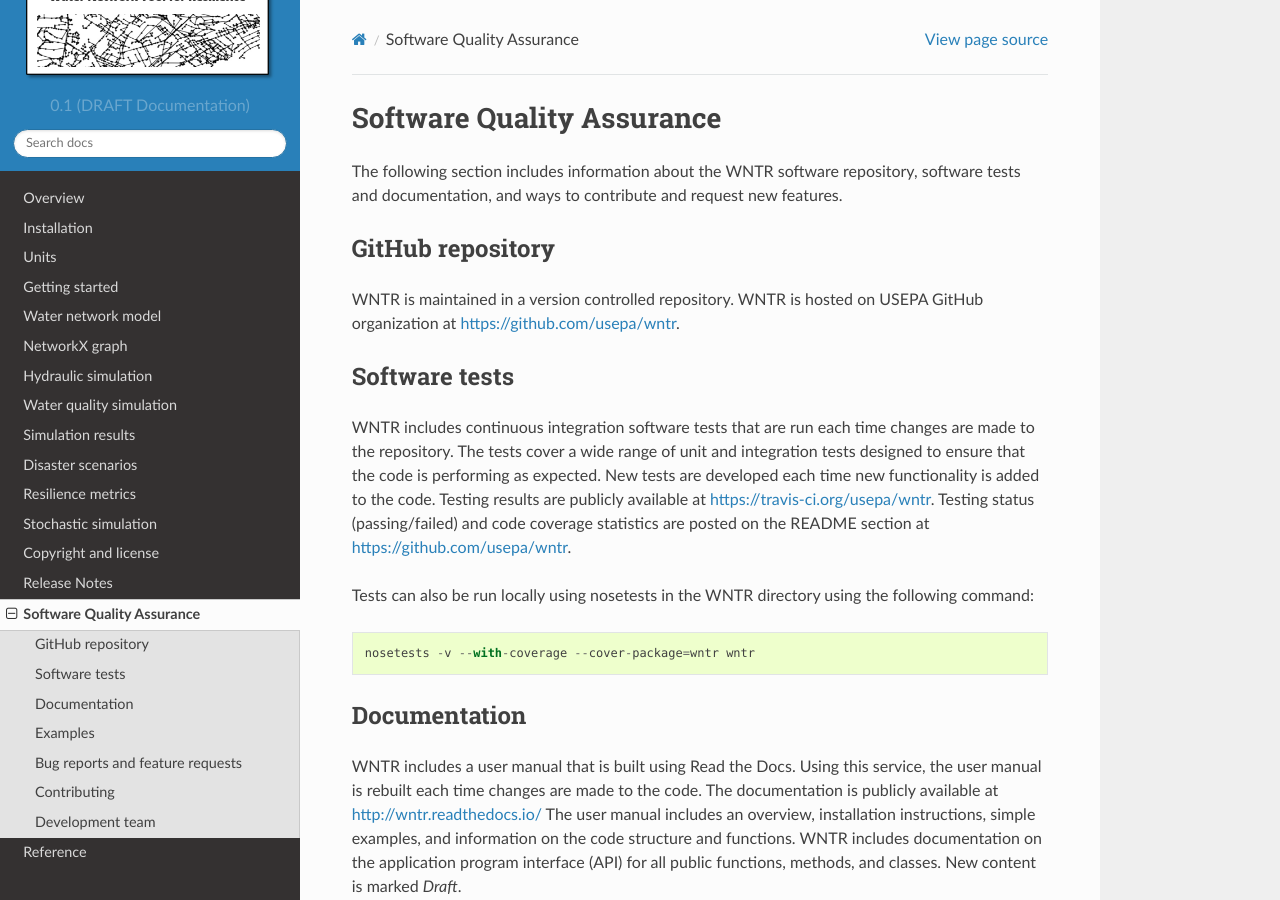
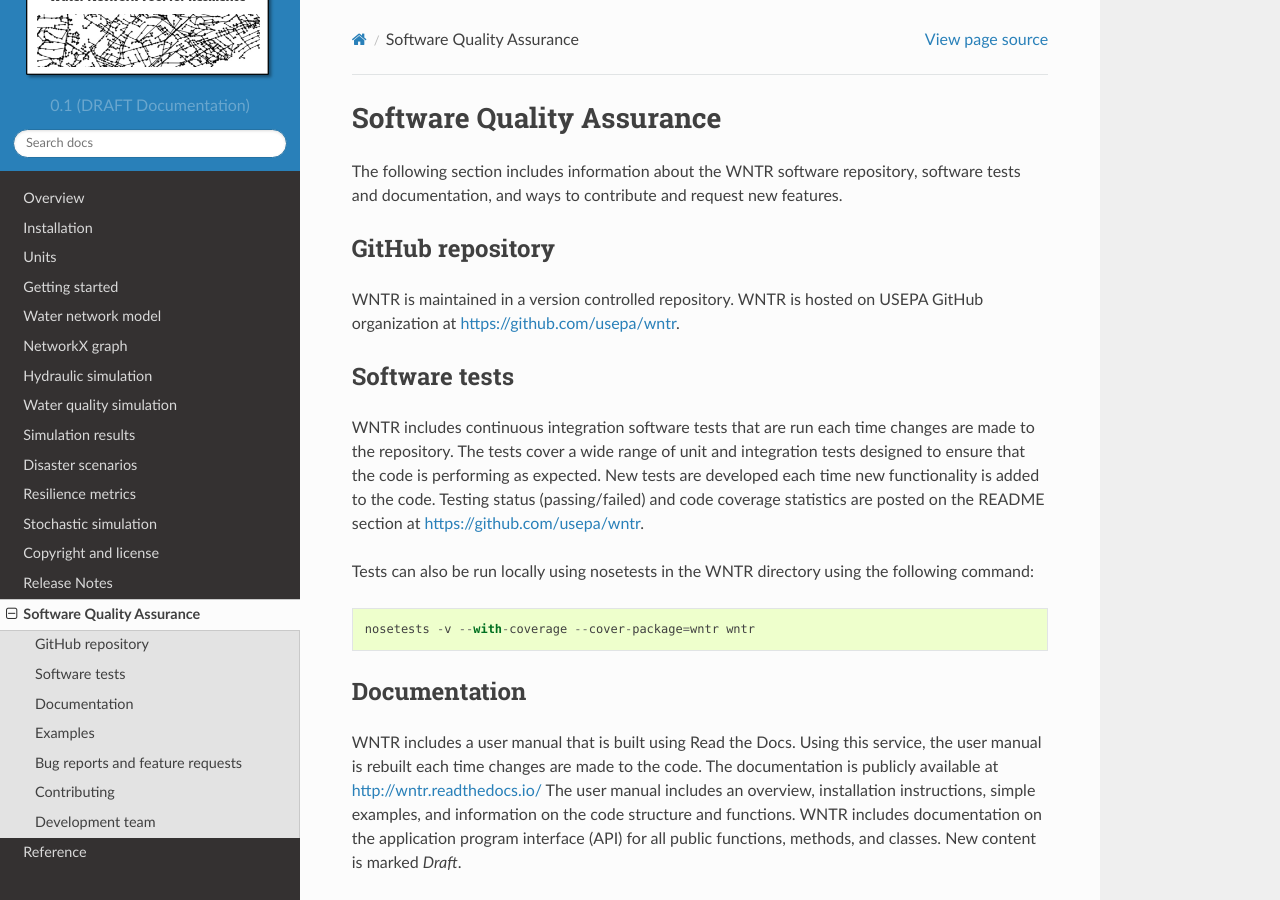
Before and after one commit to USEPA/WNTR, a Sphinx documentation site: the page built from documentation/developers.rst, in a window 1280 px wide and 900 px high. Built offline with Sphinx 7.4.7 and the Read the Docs theme 2.0.0, drawn with Linux system fonts in a browser that asks for light colours; pages that are not in the unit, such as notebooks, are missing from menus.

Commit message:
Commented out link to https://travis-ci.org/usepa/wntr.

```diff
--- a/documentation/developers.rst
+++ b/documentation/developers.rst
@@ -19,7 +19,6 @@
 changes are made to the repository.  The tests cover a wide range of unit and
 integration tests designed to ensure that the code is performing as expected.
 New tests are developed each time new functionality is added to the code.
-Testing results are publicly available at https://travis-ci.org/usepa/wntr.
 Testing status (passing/failed) and code coverage statistics are posted on
 the README section at https://github.com/usepa/wntr.
 
```
